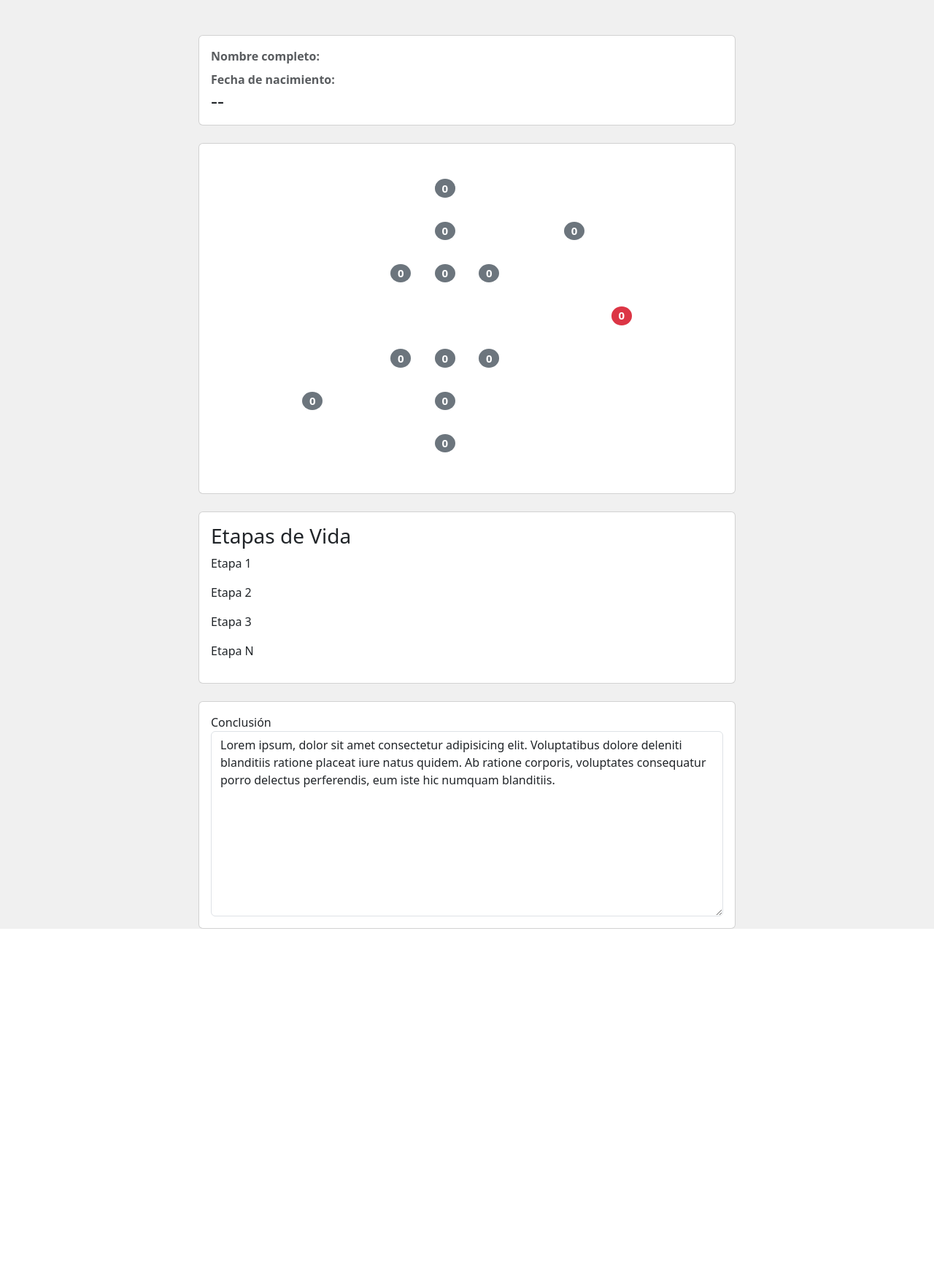
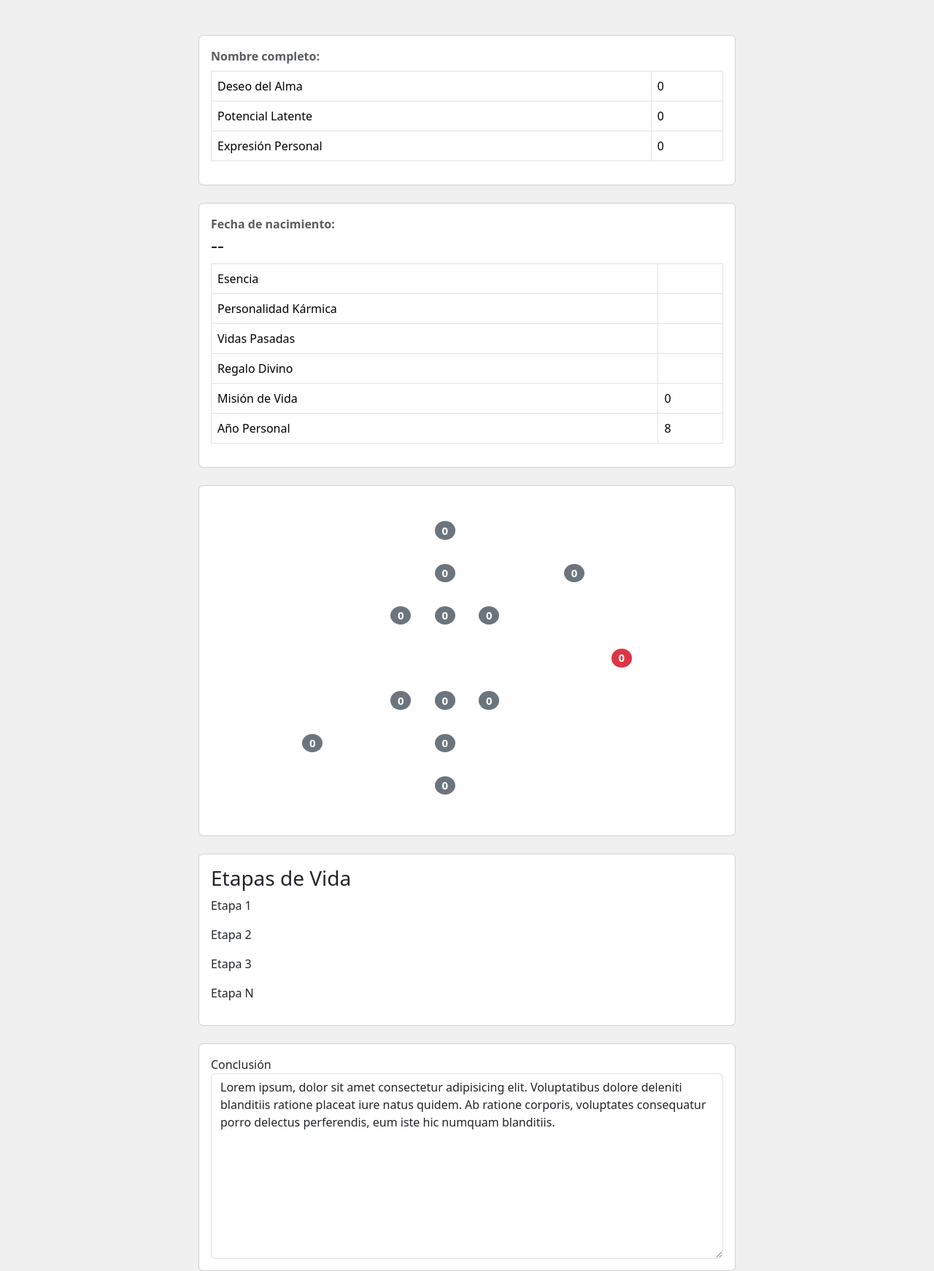
Before and after one commit to modulor/eve-numerology, a CodeIgniter app: page /eve-numerology/calculate in a window 1280 px wide. Shown: the whole page at 73% size. Before the commit the page ends 1273 px from the top, so only its background shows below. Run offline with CodeIgniter, Linux system fonts and the light colour scheme; data that the repository does not hold is empty.

Commit message:
calcular año personal & mostrar todos los numeros en una tabla

```diff
--- a/application/controllers/Calculate.php
+++ b/application/controllers/Calculate.php
@@ -29,6 +29,9 @@ class Calculate extends CI_Controller
     $c2 = $this->compress_number_to_one_digit($c1 + $c3 + $d1);
     $subconscious_negative = $this->compress_number_to_one_digit($life_mission[sizeof($life_mission)-1] + $c2);
 
+    $current_year = date('Y');
+    $personal_year = $this->compress_number_to_one_digit($_POST['day'].$_POST['month'].$current_year);
+
     $data = array(
       'souls_desire' => $souls_desire,
       'latent_potential' => $latent_potential,
@@ -53,7 +56,7 @@ class Calculate extends CI_Controller
 
       'personal_expression' => $this->compress_number_to_one_digit($souls_desire + $latent_potential),
       'gifts_number' => $this->compress_number_to_one_digit(substr($_POST['year'],-2)),
-
+      'personal_year' => $personal_year,
     );
 
     $this->load->view('calculate/calculate_index_view', $data);
--- a/application/views/calculate/calculate_index_view.php
+++ b/application/views/calculate/calculate_index_view.php
@@ -15,8 +15,61 @@
           <div class="card-body">
             <p class="mb-0 text-muted"><strong>Nombre completo:</strong></p>
             <h3><?php echo $_POST['full_name'] ?></h3>
+            <table class="table table-bordered">
+              <tr>
+                <td>Deseo del Alma</td>
+                <td><?php echo $souls_desire ?></td>
+              </tr>
+              <tr>
+                <td>Potencial Latente</td>
+                <td><?php echo $latent_potential ?></td>
+              </tr>
+              <tr>
+                <td>Expresión Personal</td>
+                <td><?php echo $personal_expression ?></td>
+              </tr>
+            </table>
+          </div>
+        </div>
+
+        <div class="card mb-4">
+          <div class="card-body">
             <p class="mb-0 text-muted"><strong>Fecha de nacimiento:</strong></p>
-            <h3 class="mb-0"><?php echo $_POST['day']."-".$_POST['month']."-".$_POST['year'] ?></h3>
+            <h3><?php echo $_POST['day']."-".$_POST['month']."-".$_POST['year'] ?></h3>
+            <table class="table table-bordered">
+              <tr>
+                <td>Esencia</td>
+                <td><?php echo $essence_number ?></td>
+              </tr>
+              <tr>
+                <td>Personalidad Kármica</td>
+                <td><?php echo $karma_number ?></td>
+              </tr>
+              <tr>
+                <td>Vidas Pasadas</td>
+                <td><?php echo $past_lives_number ?></td>
+              </tr>
+              <tr>
+                <td>Regalo Divino</td>
+                <td><?php echo $gifts_number ?></td>
+              </tr>
+              <tr>
+                <td>Misión de Vida</td>
+                <td>
+                  <?php
+                    if(sizeof($life_mission) > 2){
+                      echo $life_mission[0].$life_mission[1]."/".$life_mission[2];
+                    } else {
+                      echo $life_mission[0];
+                    }
+                  ?>
+                </td>
+              </tr>
+              <tr>
+                <td>Año Personal</td>
+                <td><?php echo $personal_year ?></td>
+              </tr>
+            </table>
           </div>
         </div>
 
```
